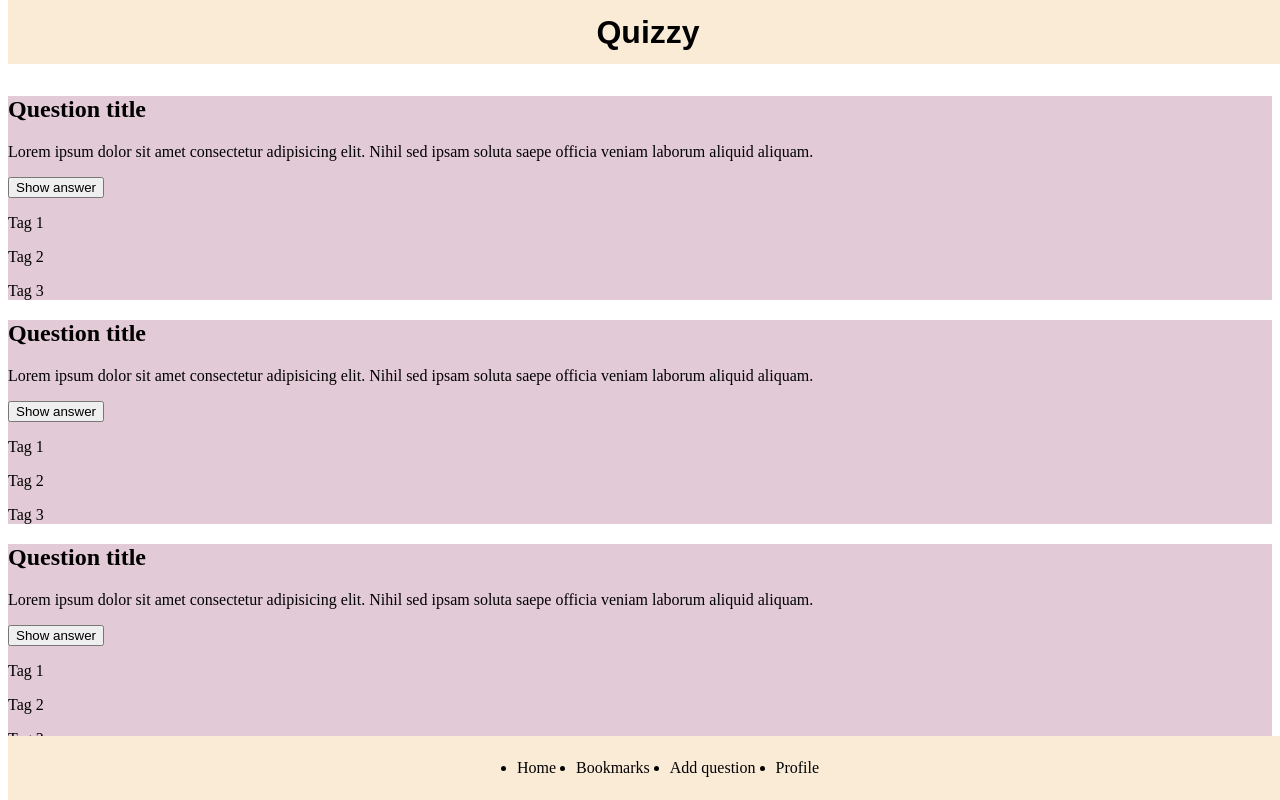
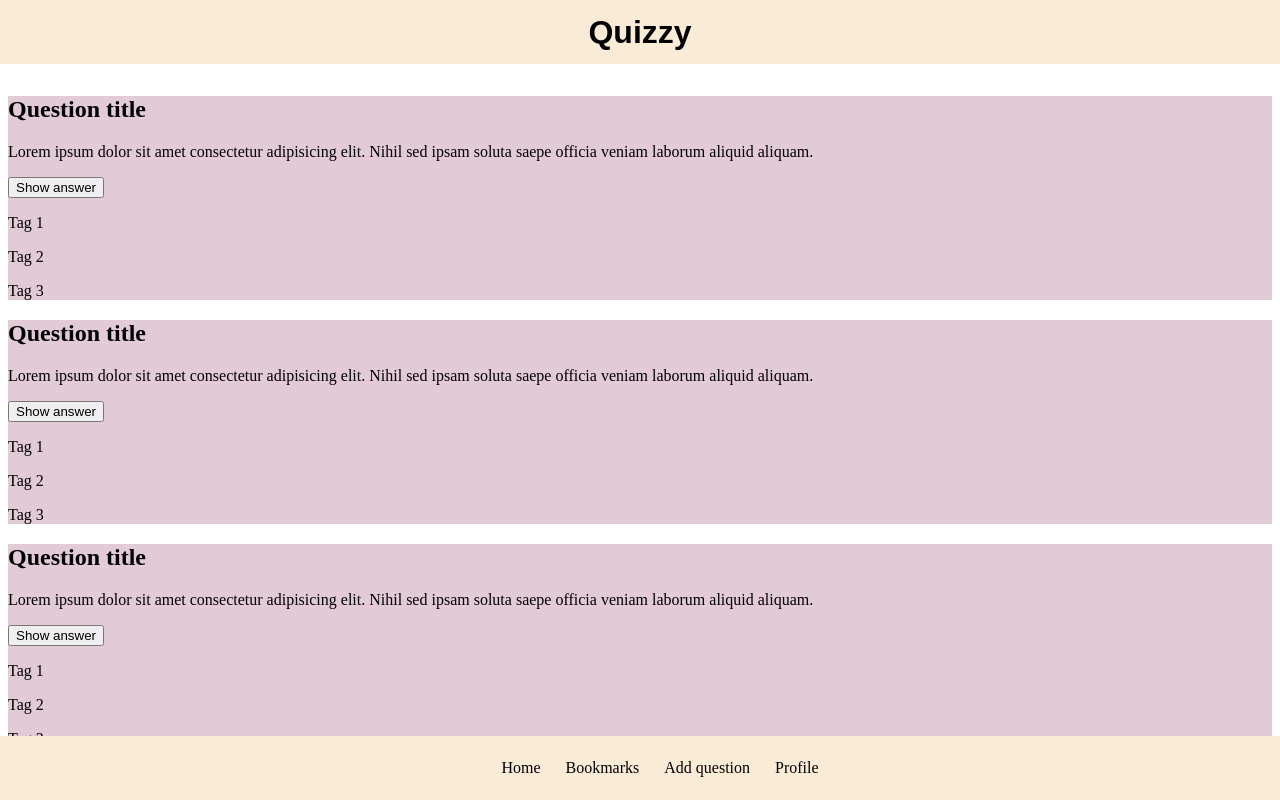
Before and after one commit to Luxa23/quizz-app, a plain HTML site: page index.html in a window 1280 px wide. Drawn offline with Linux system fonts and the light colour scheme.

Commit message:
Change navigation

```diff
--- a/base.css
+++ b/base.css
@@ -2,7 +2,7 @@
 *::before,
 *::after {
   box-sizing: border-box;
-  /* outline: 2px solid red; */
+  _outline: 2px solid red;
   _background-color: aqua;
 }
 
--- a/design-system/card/styles.css
+++ b/design-system/card/styles.css
@@ -1,3 +1,4 @@
 .card {
   background: rgb(227, 202, 215);
+  _margin-bottom: 6rem;
 }
--- a/design-system/headlines/styles.css
+++ b/design-system/headlines/styles.css
@@ -13,4 +13,5 @@
 
   position: fixed;
   top: 0;
+  left: 0;
 }
--- a/design-system/navigation-bar/styles.css
+++ b/design-system/navigation-bar/styles.css
@@ -8,17 +8,26 @@
   width: 100%;
   background-color: antiquewhite;
   padding: 2rem;
+  margin-top: 6rem;
 
   position: fixed;
   bottom: 0;
+  left: 0;
 }
 
+/*navi-Elemente gleichmäßig verteilen*/
 ul {
   display: flex;
-  /* justify-content: center;
-  align-content: center; */
-  column-gap: 20px;
+  _flex-direction: row;
+  _justify-content: space-around;
+  /* align-content: center; */
+  column-gap: 25px;
 }
 
 li {
+  list-style: none;
 }
+
+nav__li {
+  list-style: "🏠";
+}
```
Also changed, not shown: images/home.png (added).
